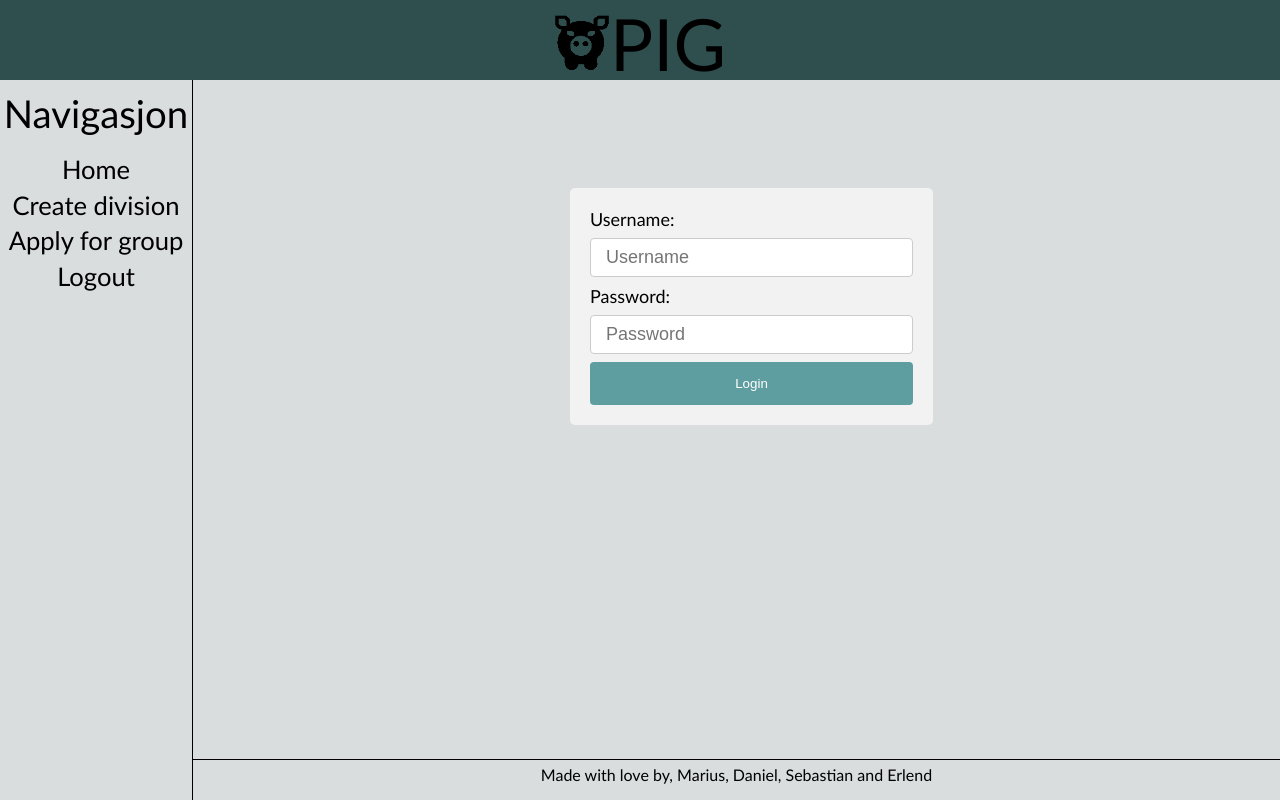
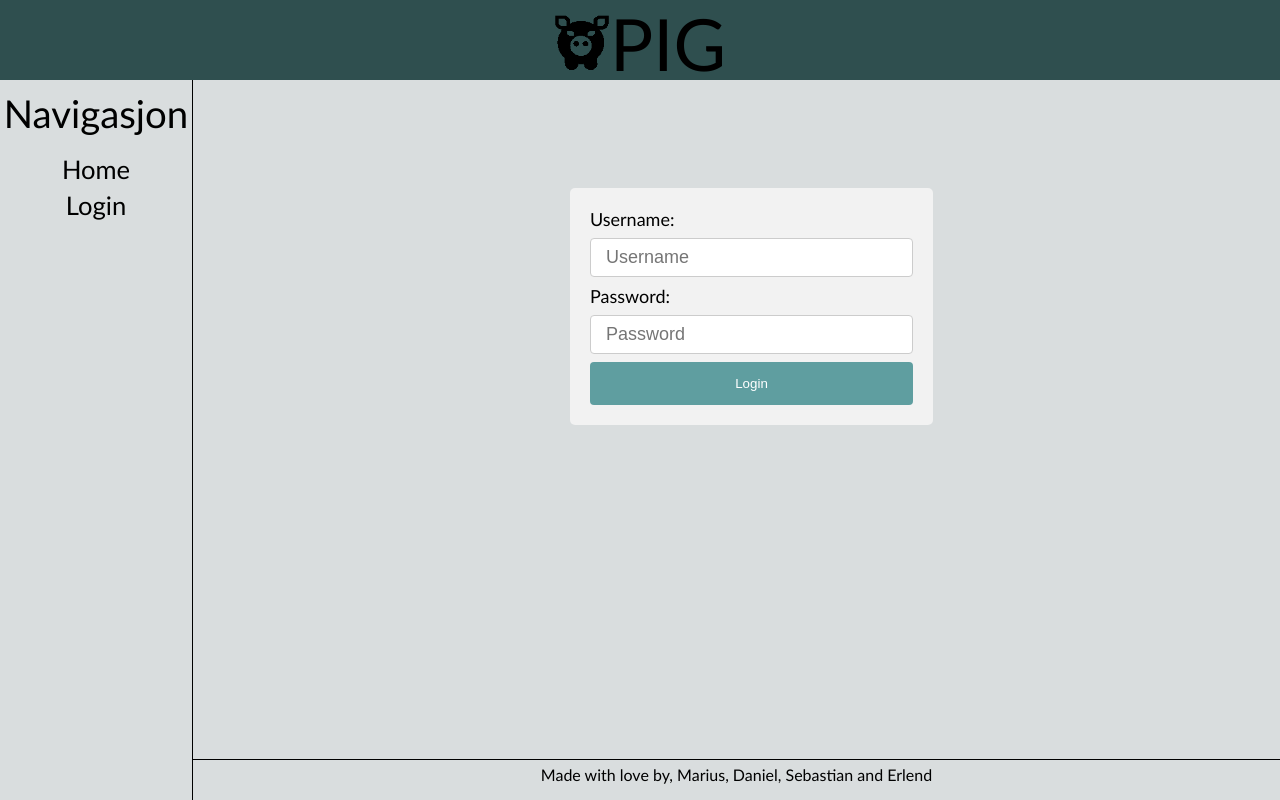
Before and after one commit to mariusaarsnes/PIG, a Flask app: page /login in a window 1280 px wide. Run offline with Flask 2, Linux system fonts and the light colour scheme; parts of the project's set-up code (start-up, migrations or seed data) failed here and were passed over.

Commit message:
Login addet
Fikset login og har delvis lagt til sqlalchemy funksjon

```diff
--- a/pig/app.py
+++ b/pig/app.py
@@ -1,35 +1,44 @@
 from flask import Flask, redirect, url_for, request, render_template
-from pig.wrapper import wrapper
+from pig.login.LoginManager import LoginManager as Login
+from flask_login import LoginManager, login_required, login_user, logout_user, current_user
 from flask_sqlalchemy import SQLAlchemy
-import os
-
+from pig.db import User
 
 app = Flask(__name__, template_folder='templates')
-app.config['SQLALCHEMY_DATABASE_URI'] = os.environ['DATABASE_URL']
+app.secret_key = "key"
+login_manager = LoginManager()
+login_manager.init_app(app)
+
+app.config['SQLALCHEMY_DATABASE_URI'] = "postgres://wtsceqpjdsbhxw:34df69f4132d39ea5b95e52822d6dedc8e3eb368915cb8888526f896f21bce75@ec2-54-75-229-201.eu-west-1.compute.amazonaws.com:5432/dfa7tvu04d7t6i"
+app.config['SQLALCHEMY_TRACK_MODIFICATIONS'] = True
 db = SQLAlchemy(app)
 
-wrapper = wrapper() #Denne klassen gjør egentlig ingenting, bare en testklasse der jeg la til en variabel
-#som kan hentes fra html siden - Bare å fjerne dersom noen starter på et ordentlig login system
+print(db.session.query(User).filter(User.firstname == "Marius").first().email)
+
+@login_manager.user_loader
+def user_loader(user_id):
+    return Login.get_user_with_id(user_id)
 
 #Det andre parameteret i render_template er parameter som blir brukt i selve html koden
 #Er ikke lagt til noe ordentlig login system, dette er bare en test for å skjekke at ting fungerer
 @app.route("/")
 def hello():
-    return render_template('index.html', logged_in=wrapper.logged_in)
+    return render_template('index.html', user=current_user)
 
 @app.route("/apply_group")
+@login_required
 def apply_group():
-    return render_template("apply_group.html", logged_in=wrapper.logged_in)
+    return render_template("apply_group.html", user=current_user)
 
 #Dersom det kommer en POST request vil metoden få inn en dict med alle verdiene i html formen. Dette vil da si tittel på
 #divisjonen og alle parameterne.
 @app.route("/create_division", methods=['GET', 'POST'])
+@login_required
 def create_division():
     if request.method == 'POST':
+        pass
         #TODO - Ta parameterne man får inn her og legge dem inn i databasen
-        for k in request.form:
-            print(k + ": " + request.form[k])
-    return render_template("create_division.html", logged_in=wrapper.logged_in)
+    return render_template("create_division.html", user=current_user)
 
 #Dersom det kommer en POST request vil metoden få inn en dict med alle verdiene i html formen. Gjorde bare en liten test
 #for å endre side (og sette login variabelen til logged in)
@@ -37,22 +46,30 @@ def create_division():
 def login():
     #TODO - Need to implement a login manager to keep track of sessions
     if request.method == 'POST':
-        print("Received a login request (" + request.form["Username"] + ", " + request.form["Password"] + ")!")
-        if request.form["Username"] == "daniel" and request.form["Password"] == "test":
-            wrapper.logged_in = True
+        user = Login.get_user(request.form["Username"], request.form["Password"])
+        if user is not None:
+            login_user(user)
             return redirect(url_for("home"))
         else:
-            return render_template("login.html", logged_in=wrapper.logged_in)
-    else:
-        return render_template("login.html", logged_in=wrapper.logged_in)
+            return render_template("login.html", user=current_user, error=True)
+    return render_template("login.html", user=current_user)
 
 @app.route("/home")
 def home():
-    return render_template("index.html", logged_in=wrapper.logged_in)
+    return render_template("index.html", user=current_user)
 
 #Bare satte logged_in til false for å teste
 @app.route("/logout")
+@login_required
 def logout():
     #TODO - Need to implement a login manager to keep track of sessions
-    wrapper.logged_in = False
+    logout_user()
     return redirect(url_for("home"))
+
+@app.route("/404")
+def not_found():
+    return render_template("unauthorized.html", user=current_user)
+
+@login_manager.unauthorized_handler
+def unauthorized():
+    return redirect(url_for("not_found"))
--- /dev/null
+++ b/pig/db/Database.py
@@ -0,0 +1,3 @@
+__author__ = 'owner_000'
+
+db = None
--- /dev/null
+++ b/pig/db/__init__.py
@@ -0,0 +1 @@
+__author__ = 'owner_000'
--- /dev/null
+++ b/pig/login/LoginManager.py
@@ -0,0 +1,25 @@
+__author__ = 'owner_000'
+from pig.login.User import User
+
+class LoginManager:
+
+    def __init__(self):
+        pass
+
+    users = {
+            "daniel": ("test", 0),
+            "marius": ("passord", 1)
+            }
+
+    @classmethod
+    def get_user_with_id(self, id):
+        for k in self.users:
+            if self.users[k][1] == id:
+                return self.get_user(k, self.users[k][0])
+        return None
+
+    @classmethod
+    def get_user(self, username, password):
+        if username in self.users and self.users[username][0] == password:
+            return User(username, password, self.users[username][1])
+        return None
--- /dev/null
+++ b/pig/login/User.py
@@ -0,0 +1,20 @@
+__author__ = 'owner_000'
+
+class User:
+
+    def __init__(self, username, password, id):
+        self.username = username
+        self.passowrd = password
+        self.id = id
+
+    def is_active(self):
+        return True
+
+    def is_anonymous(self):
+        return False
+
+    def is_authenticated(self):
+        return True
+
+    def get_id(self):
+        return self.id
--- /dev/null
+++ b/pig/login/__init__.py
@@ -0,0 +1 @@
+__author__ = 'owner_000'
--- a/pig/static/style/login_style.css
+++ b/pig/static/style/login_style.css
@@ -28,3 +28,10 @@ input[type=text], input[type=password] {
     box-sizing: border-box;
     font-size: 18px;
 }
+
+#error {
+    padding: 10px 0px;
+    display: inline-block;
+    font-size: 18px;
+    color: red;
+}
--- a/pig/static/style/main_style.css
+++ b/pig/static/style/main_style.css
@@ -95,3 +95,9 @@ footer-content {
 h1, p {
     margin: 0;
 }
+#user {
+    position: absolute;
+    bottom: 5%;
+    right: 1%;
+    font-size: 20px;
+}
--- a/pig/templates/login.html
+++ b/pig/templates/login.html
@@ -6,6 +6,9 @@
 {% block content %}
     <main-content style="width: 100%; min-width: 250px; margin-top: 10%;">
         <form id="login-form" method="post">
+            {% if error %}
+                <p id="error">Invalid username or password</p>
+            {% endif %}
             <label for="Username">Username: </label>
             <input type = "text" name = "Username" placeholder= "Username">
             <label for="Password">Password:</label>
--- a/pig/templates/template.html
+++ b/pig/templates/template.html
@@ -10,11 +10,14 @@
         <header>
             <header-content>
                 <img src="{{ url_for('static', filename='img/pig_logo.png') }}" id="logo"><a>PIG</a>
+                {% if user.is_authenticated %}
+                    <a id="user">Logged in as: {{ user.username }}</a>
+                {% endif %}
             </header-content>
         </header>
         <sidebar>
             <side-text>
-                {% if logged_in %}
+                {% if user.is_authenticated %}
                     <p id="navigasjon">Navigasjon</p>
                     <a href="{{ url_for('home') }}" id="sidebar-option">Home</a>
                     <a href="{{ url_for('create_division') }}" id="sidebar-option">Create division</a>
@@ -22,7 +25,7 @@
                     <a href="{{ url_for('logout') }}" id="sidebar-option">Logout</a>
                 {% else %}
                     <p id="navigasjon">Navigasjon</p>
-                    <a href="{{ url_for('home') }}" id="sidebar-option">Home</a>'
+                    <a href="{{ url_for('home') }}" id="sidebar-option">Home</a>
                     <a href="{{ url_for('login') }}" id="sidebar-option">Login</a>
                 {% endif %}
             </side-text>
--- /dev/null
+++ b/pig/templates/unauthorized.html
@@ -0,0 +1,4 @@
+{% extends "template.html" %}
+{% block content %}
+    <h2 style="text-align: center; top: 40%; margin-top: 10%;">Siden du leter etter finnes ikke.</h2>
+{% endblock %}
--- a/pig/wrapper.py
+++ /dev/null
@@ -1,6 +0,0 @@
-class wrapper():
-
-    def __init__(self):
-        pass
-
-    logged_in = True
--- a/run.py
+++ b/run.py
@@ -2,6 +2,8 @@ import os
 
 from pig.app import app
 
+db = None
+
 if __name__ == "__main__":
     port = int(os.environ.get("PORT", 5000))
     app.run(host='0.0.0.0', port=port)
```
Also changed, not shown: pig/db/User.py (added, +12 -0 lines), pig/models.py (deleted, +0 -14 lines), 1 other file.
